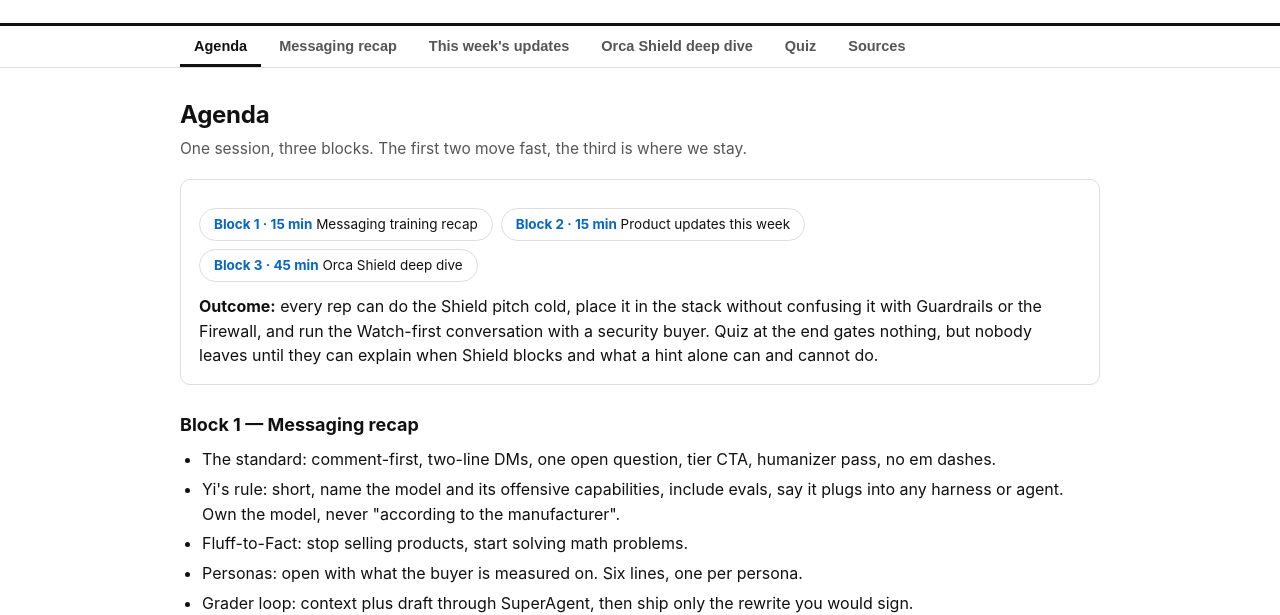
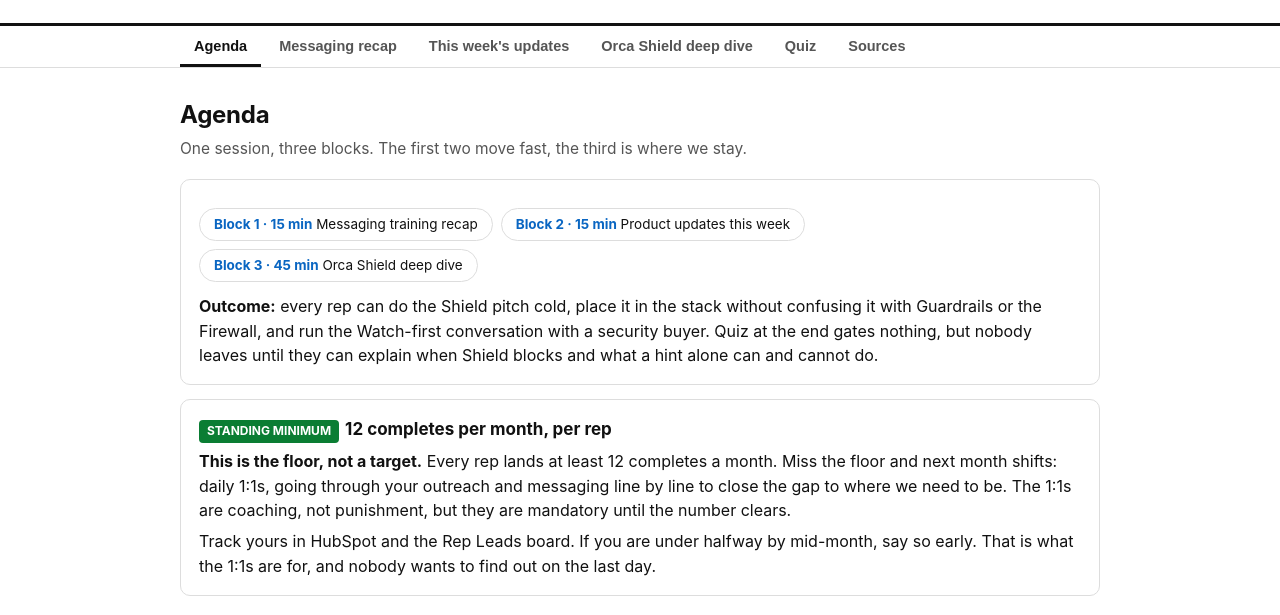
Before and after one commit to jaccobtruax-jpg/orca-shield-training, a plain HTML site: page index.html in a window 1280 px wide. Shown: the part 205-820 px from the top of the page. Drawn offline with Linux system fonts and the light colour scheme.

Commit message:
Add standing minimum: 12 completes per month per rep, miss = daily 1:1s next month

```diff
--- a/index.html
+++ b/index.html
@@ -119,6 +119,12 @@
       <p style="margin:8px 0 0"><b>Outcome:</b> every rep can do the Shield pitch cold, place it in the stack without confusing it with Guardrails or the Firewall, and run the Watch-first conversation with a security buyer. Quiz at the end gates nothing, but nobody leaves until they can explain when Shield blocks and what a hint alone can and cannot do.</p>
     </div>
 
+    <div class="card">
+      <span class="tag new">STANDING MINIMUM</span><b style="font-size:17px">12 completes per month, per rep</b>
+      <p style="margin:6px 0 0"><b>This is the floor, not a target.</b> Every rep lands at least 12 completes a month. Miss the floor and next month shifts: daily 1:1s, going through your outreach and messaging line by line to close the gap to where we need to be. The 1:1s are coaching, not punishment, but they are mandatory until the number clears.</p>
+      <p style="margin:6px 0 0">Track yours in HubSpot and the Rep Leads board. If you are under halfway by mid-month, say so early. That is what the 1:1s are for, and nobody wants to find out on the last day.</p>
+    </div>
+
     <h3>Block 1 — Messaging recap</h3>
     <ul>
       <li>The standard: comment-first, two-line DMs, one open question, tier CTA, humanizer pass, no em dashes.</li>
@@ -157,6 +163,7 @@
     <div class="card dark">
       <h3 style="color:#fff;margin-top:0">The standard, in one breath</h3>
       <p style="margin:0">Comment on their work first. Two-line DM. One open question they can answer cheaply. CTA at the tier that fits. Humanizer pass before send: no em dashes, no AI tells, varied rhythm. The product enters only after a signal. Never pitch-slap an inbox.</p>
+      <p style="margin:10px 0 0"><b>Floor: 12 completes per month, per rep.</b> Miss it and next month is daily 1:1s on your outreach and messaging until the gap closes. Volume is the reps' job, the 1:1s are mine, and the standard above is what every message gets graded against.</p>
     </div>
 
     <h3>Yi's messaging rule (2026-10-21)</h3>
```
